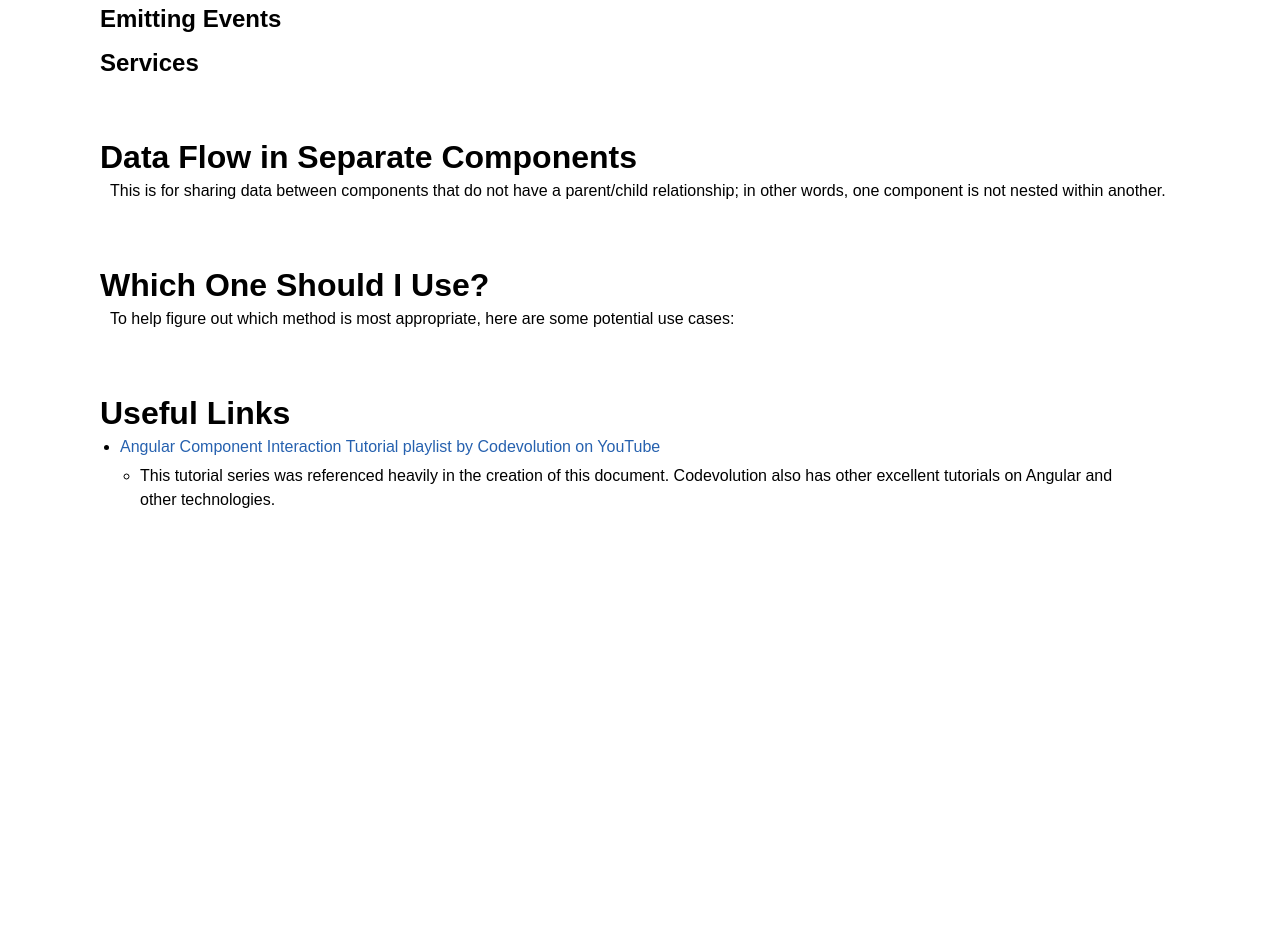
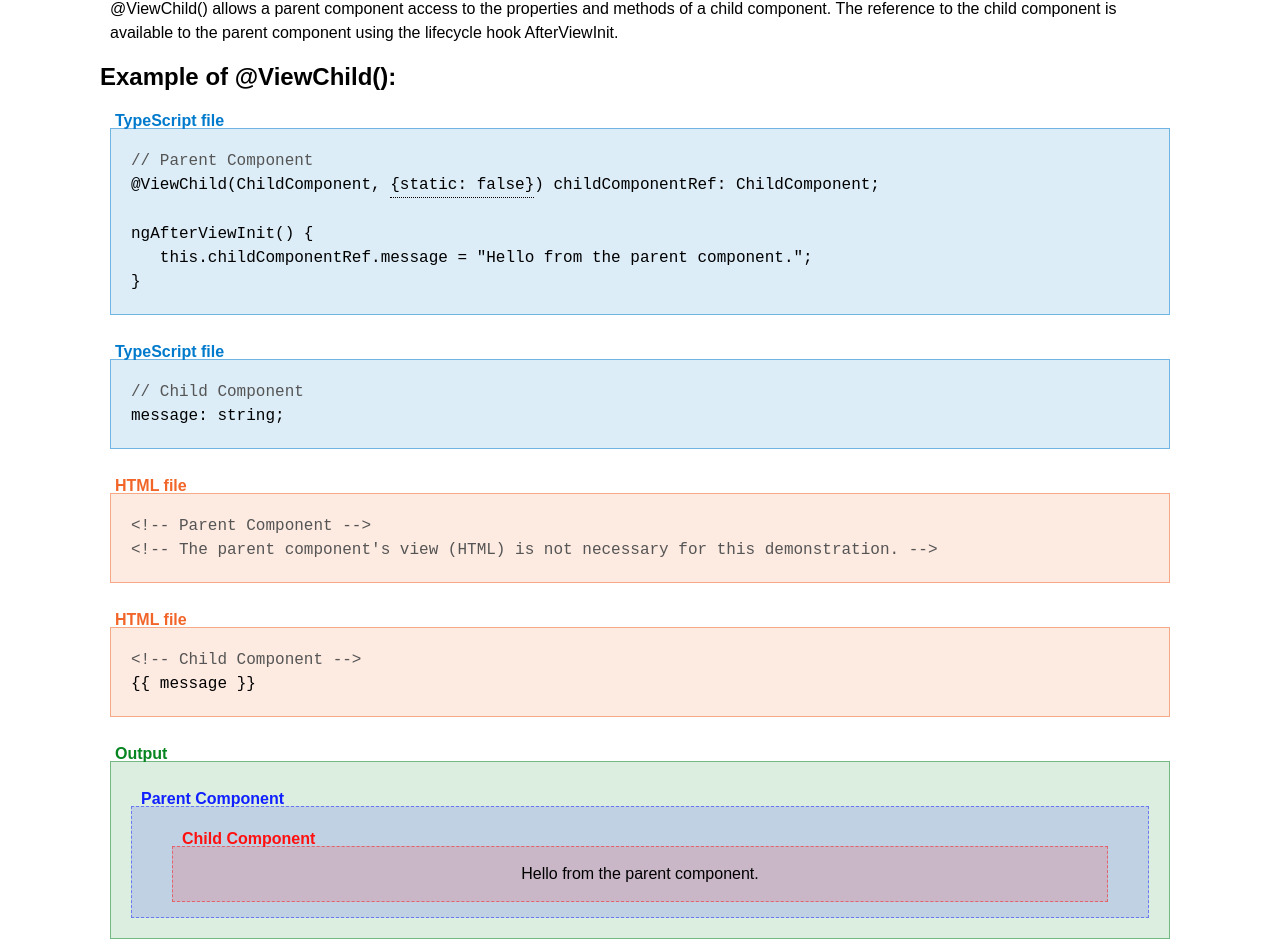
Before and after one commit to KellyRYoung/angular-data-flow-tutorial, an Angular app in the folder angular-data-flow-tutorial/: page / in a window 1280 px wide. Shown: the part 11055-12000 px from the top of the page. Before the commit the page ends 11617 px from the top, so only its background shows below. Built offline with nearby package versions, Linux system fonts and the light colour scheme.

Commit message:
Finished @ViewChild()

```diff
--- a/angular-data-flow-tutorial/src/app/parent-child/parent-child.component.html
+++ b/angular-data-flow-tutorial/src/app/parent-child/parent-child.component.html
@@ -221,6 +221,39 @@
 </div>
 
 <h4>@ViewChild()</h4>
+<p>@ViewChild() allows a parent component access to the properties and methods of a child component. The reference to the child component is available to the parent component using the lifecycle hook AfterViewInit.</p>
+
+<h6>Example of @ViewChild():</h6>
+
+<div class="example-ts">
+  <span class="comment">// Parent Component</span><br>
+    @ViewChild(ChildComponent, <span class="tooltip"><div class="tooltiptext">Since Angular 8, @ViewChild() requires two arguments.</div>&#123;static: false&#125;</span>) childComponentRef: ChildComponent; <br>
+    <br>
+    ngAfterViewInit() &#123; <br>
+    &nbsp;&nbsp;&nbsp;this.childComponentRef.message = "Hello from the parent component."; <br>
+    &#125;
+</div>
+<div class="example-ts">
+  <span class="comment">// Child Component</span><br>
+  message: string;
+</div>
+<div class="example-html">
+  <span class="comment">&lt;!-- Parent Component --&gt;</span><br>
+  <span class="comment">&lt;!-- The parent component's view (HTML) is not necessary for this demonstration. --&gt;</span>
+</div>
+<div class="example-html">
+  <span class="comment">&lt;!-- Child Component --&gt;</span><br>
+  &#123;<i></i>&#123; message &#125;<i></i>&#125;
+</div>
+<div class="example-output">
+  <div class="parent">
+    <div class="child">
+      Hello from the parent component.
+    </div>
+  </div>
+</div>
+
+*Note: ViewChild and AfterViewInit must be imported from @angular/core. The parent component must implement AfterViewInit.
 
 <h4>Emitting Events</h4>
 
```
